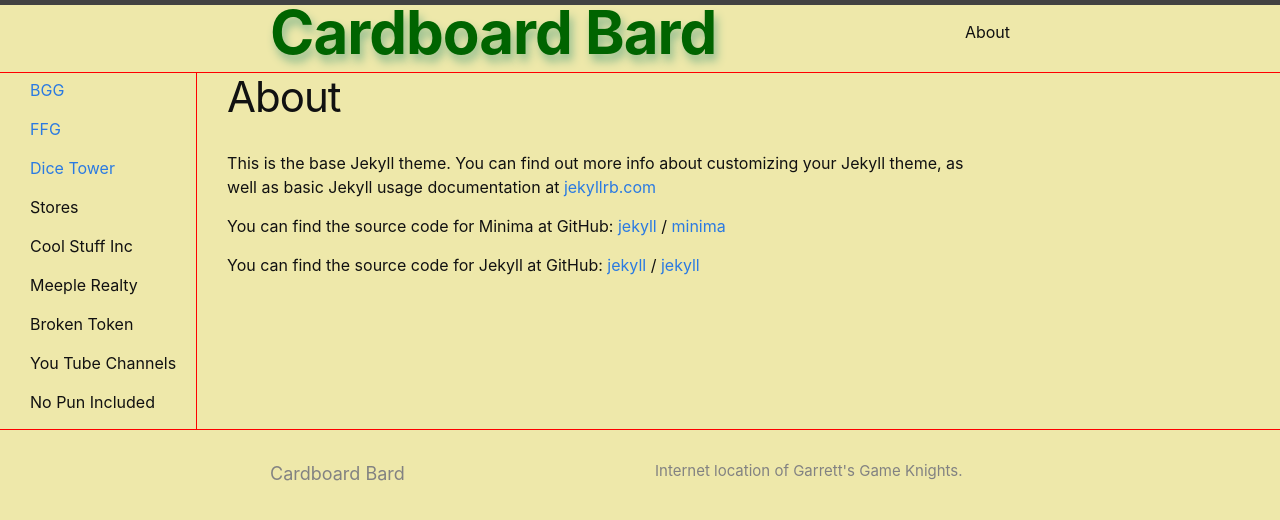
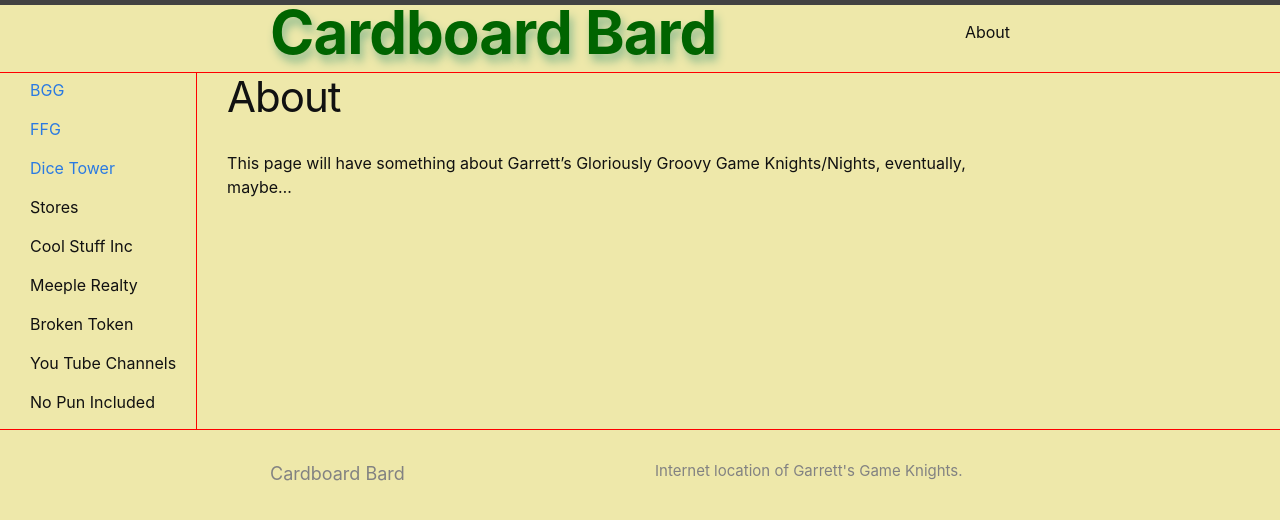
Before and after one commit to ledewitt/boardgameblog, a Jekyll site: the page built from about.markdown, in a window 1280 px wide. Shown: the top 520 px of the page. Built offline with Jekyll 4.4.1, drawn with Linux system fonts in a browser that asks for light colours.

Commit message:
Changes in the about file.

```diff
--- a/about.markdown
+++ b/about.markdown
@@ -4,15 +4,4 @@
 permalink: /about/
 ---
 
-This is the base Jekyll theme. You can find out more info about customizing your Jekyll theme, as well as basic Jekyll usage documentation at [jekyllrb.com](https://jekyllrb.com/)
-
-You can find the source code for Minima at GitHub:
-[jekyll][jekyll-organization] /
-[minima](https://github.com/jekyll/minima)
-
-You can find the source code for Jekyll at GitHub:
-[jekyll][jekyll-organization] /
-[jekyll](https://github.com/jekyll/jekyll)
-
-
-[jekyll-organization]: https://github.com/jekyll
+This page will have something about Garrett's Gloriously Groovy Game Knights/Nights, eventually, maybe...
```
